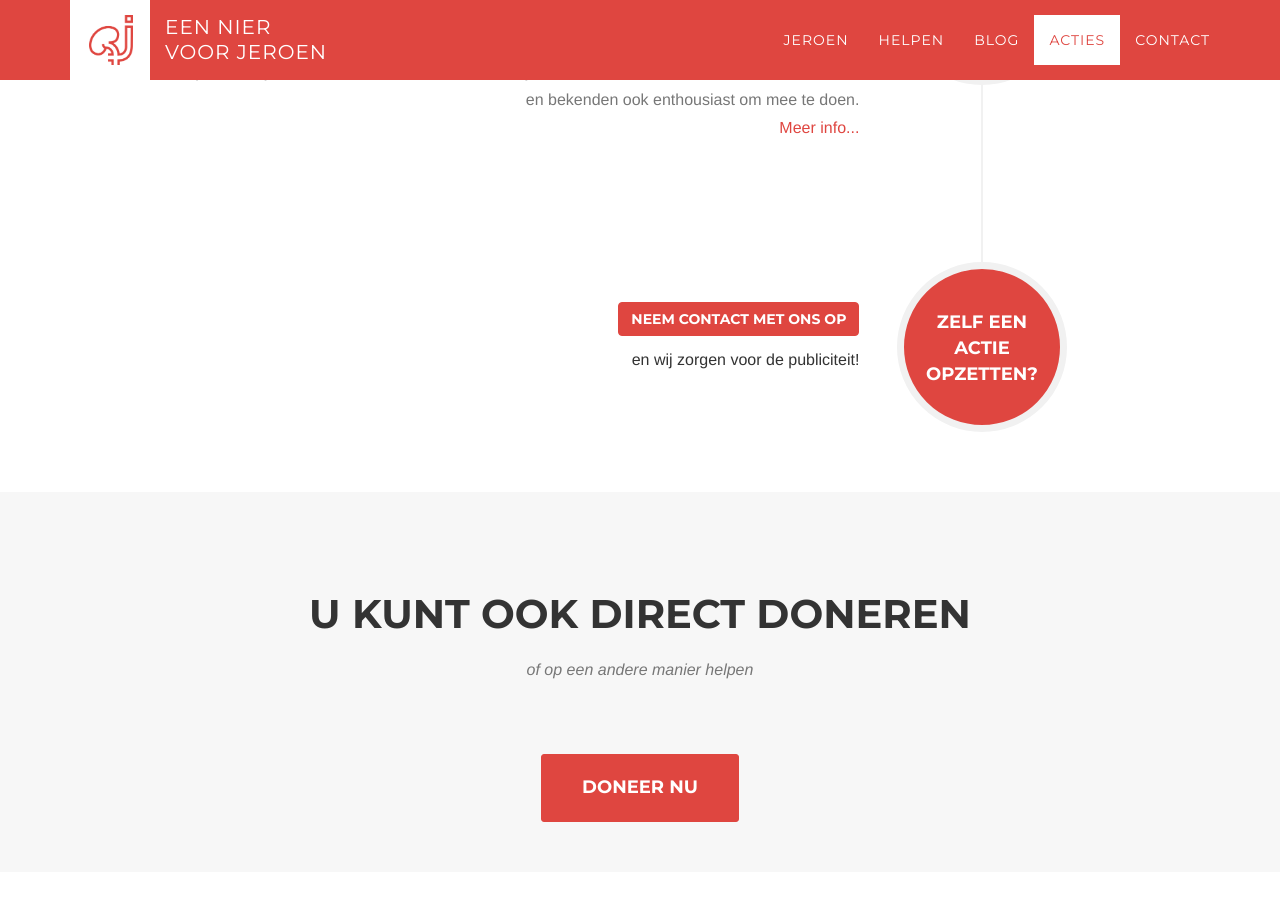
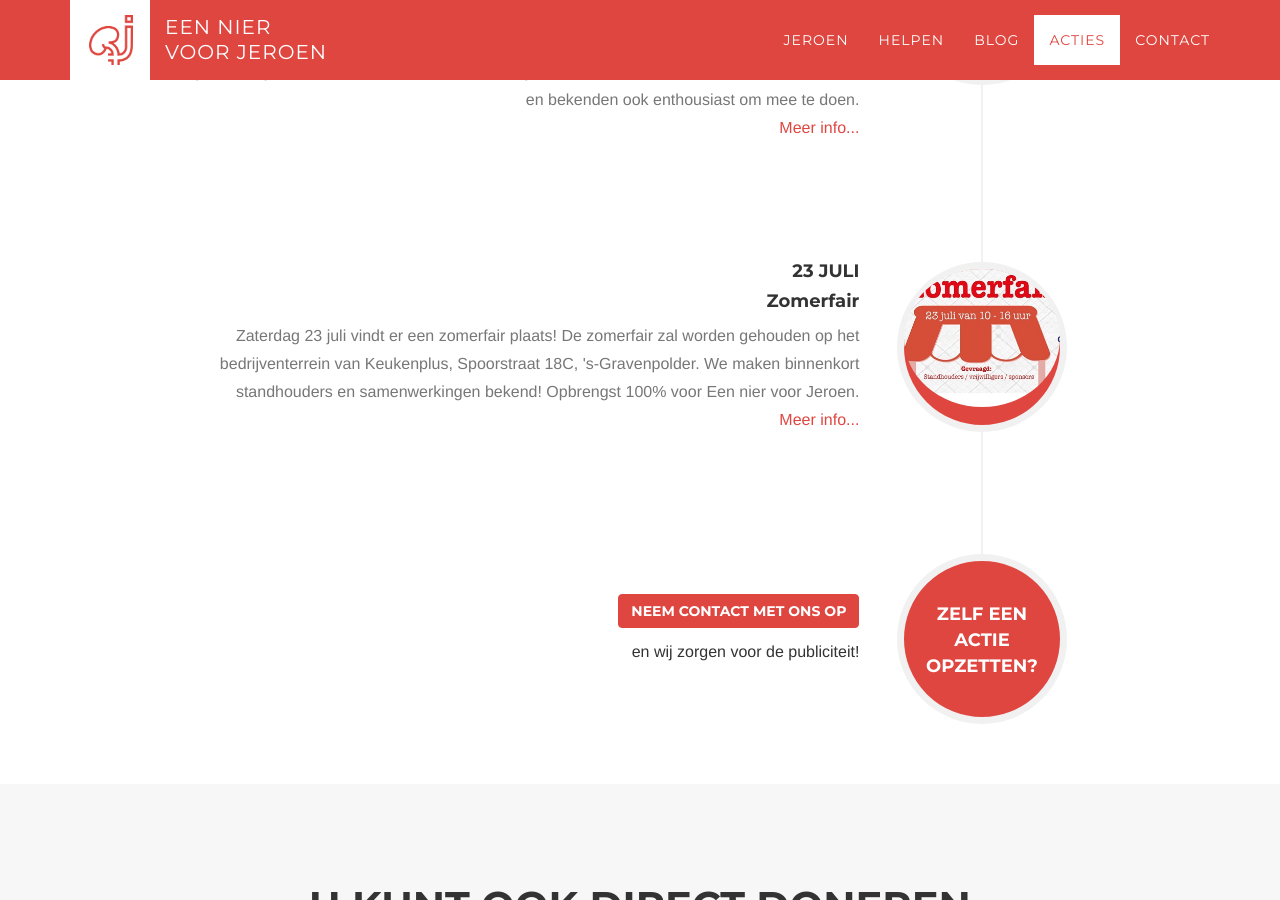
Before and after one commit to Een-nier-voor-Jeroen/Niervoorjeroen.nl-website, a Jekyll site: the page built from acties.html, in a window 1280 px wide and 900 px high, scrolled down 2778 px. Built offline with Jekyll 4.4.1, drawn with Linux system fonts in a browser that asks for light colours; nearby versions of some CDN libraries; some web fonts are replaced.

Commit message:
Update acties.html

```diff
--- a/acties.html
+++ b/acties.html
@@ -149,6 +149,25 @@ Adres: Weihoek 16 - Kruiningen</p>
                         </li>
                         <li>
                             <div class="timeline-image">
+                                <img class="img-circle img-responsive" src="img/acties/Zomerfair.jpg" alt="">
+                            </div>
+                            <div class="timeline-panel">
+                                <div class="timeline-heading">
+                                    <h4>23 juli</h4>
+                                    <h4 class="subheading">Zomerfair</h4>
+                                </div>
+                                <div class="timeline-body">
+                                    <p class="text-muted">
+                                        Zaterdag 23 juli vindt er een zomerfair plaats! De zomerfair zal worden gehouden op het bedrijventerrein van Keukenplus, Spoorstraat 18C, 's-Gravenpolder. We maken binnenkort standhouders en samenwerkingen bekend! Opbrengst 100% voor Een nier voor Jeroen.
+                                    </p>
+                                    <p>
+                                        <a href="https://www.facebook.com/events/872311909568415/">Meer info...</a>
+                                    </p>
+                                </div>
+                            </div>
+                        </li>
+                        <li>
+                            <div class="timeline-image">
                                 <h4>
                                     Zelf een<br /> actie<br /> opzetten?
                                 </h4>
```
